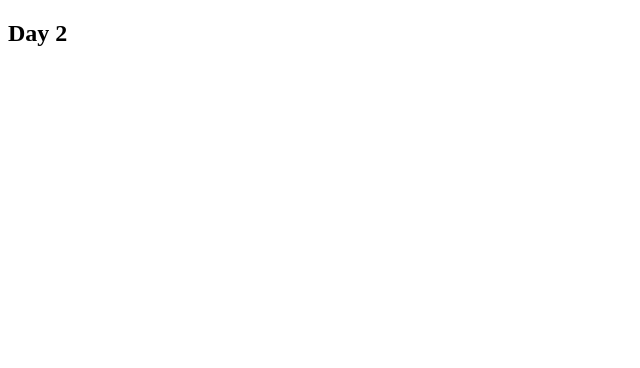
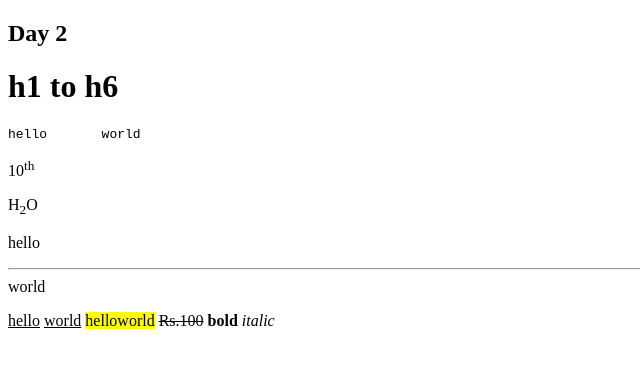
Before and after one commit to sujeetmehra01/html, a plain HTML site: page day2/index.html in a window 1280 px wide. Shown: the whole page, without its empty margins (0-640 px from the left). Drawn offline with Linux system fonts and the light colour scheme.

Commit message:
add some tags in day 2 folder

```diff
--- a/day2/index.html
+++ b/day2/index.html
@@ -6,6 +6,18 @@
     <title>Day 2</title>
   </head>
   <body>
+    <!-- ctrl + /?key = comment -->
     <h2>Day 2</h2>
+    <h1>h1 to h6</h1>
+    <pre>hello       world</pre>
+    <p>10<sup>th</sup></p>
+    <p>H<sub>2</sub>O</p>
+    <p>hello <br> <hr>world</p>
+    <u>hello</u>
+    <ins>world</ins>
+    <mark>helloworld</mark>
+    <del>Rs.100</del>
+    <b>bold</b>
+    <i>italic</i>
   </body>
 </html>
```
